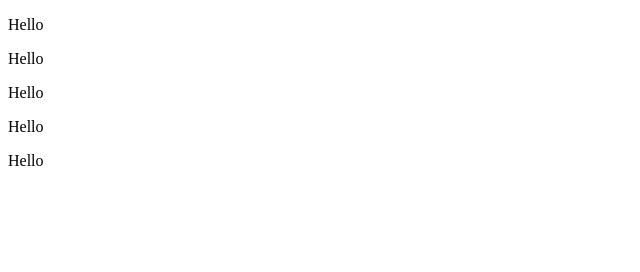
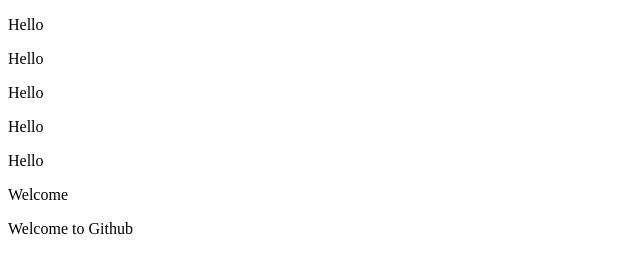
Before and after one commit to KruthikaRB716/Example, a plain HTML site: page index.html in a window 1280 px wide. Shown: the whole page, without its empty margins (0-640 px from the left). Drawn offline with Linux system fonts and the light colour scheme.

Commit message:
second commit

```diff
--- a/index.html
+++ b/index.html
@@ -11,5 +11,7 @@
     <p>Hello</p>
     <p>Hello</p>
     <p>Hello</p>
+    <p>Welcome</p>
+    <p>Welcome to Github</p>
 </body>
 </html>
```
